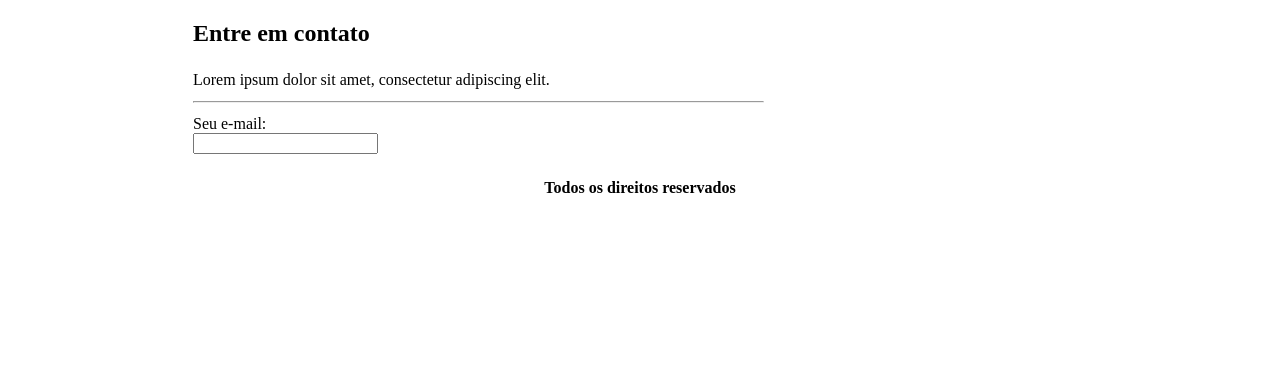
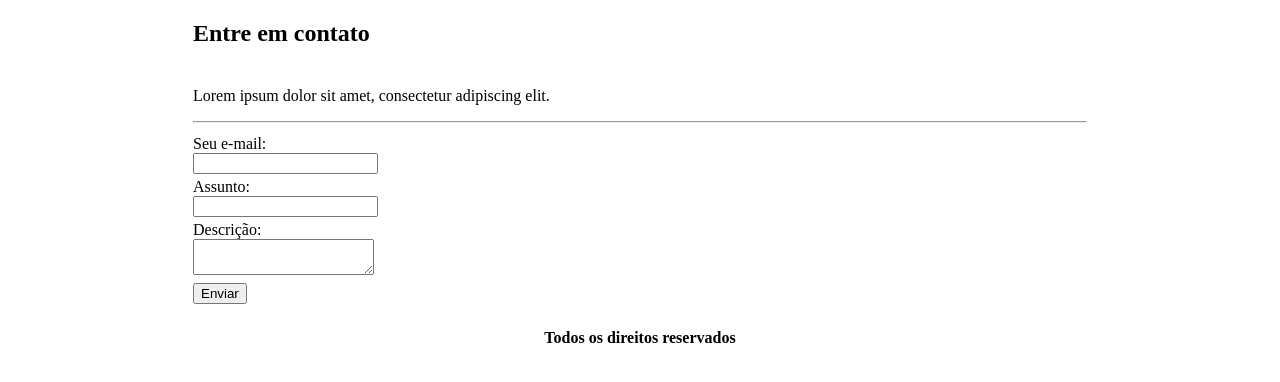
Before and after one commit to Pedrocardo005/Projeto-Unes-1, a plain HTML site: page contato.html in a window 1280 px wide. Shown: the part 104-486 px from the top of the page. Drawn offline with Linux system fonts and the light colour scheme.

Commit message:
Finalizando o projeto UNES

```diff
--- a/contato.html
+++ b/contato.html
@@ -26,23 +26,39 @@
 			</tr>
 
 			<tr>
+				<td colspan="2">
+
+					<p>Lorem ipsum dolor sit amet, consectetur adipiscing elit.</p>
+
+					<hr>
+				</td>
+			</tr>
+
+			<form>
+			<tr>
 				<td>
-					Lorem ipsum dolor sit amet, consectetur adipiscing elit.
+					Seu e-mail:<br>
+					<input type="text" name="email">
 				</td>
 			</tr>
 
 			<tr>
 				<td>
-					<hr>
+					Assunto:<br>
+					<input type="text" name="">
 				</td>
 			</tr>
 
-			<form>
+			<tr>
+				<td>
+					Descrição:<br>
+					<textarea></textarea>
+				</td>
+			</tr>
 
 			<tr>
 				<td>
-					Seu e-mail:<br>
-					<input type="text" name="">
+					<input type="submit" value="Enviar">
 				</td>
 			</tr>
 
```
